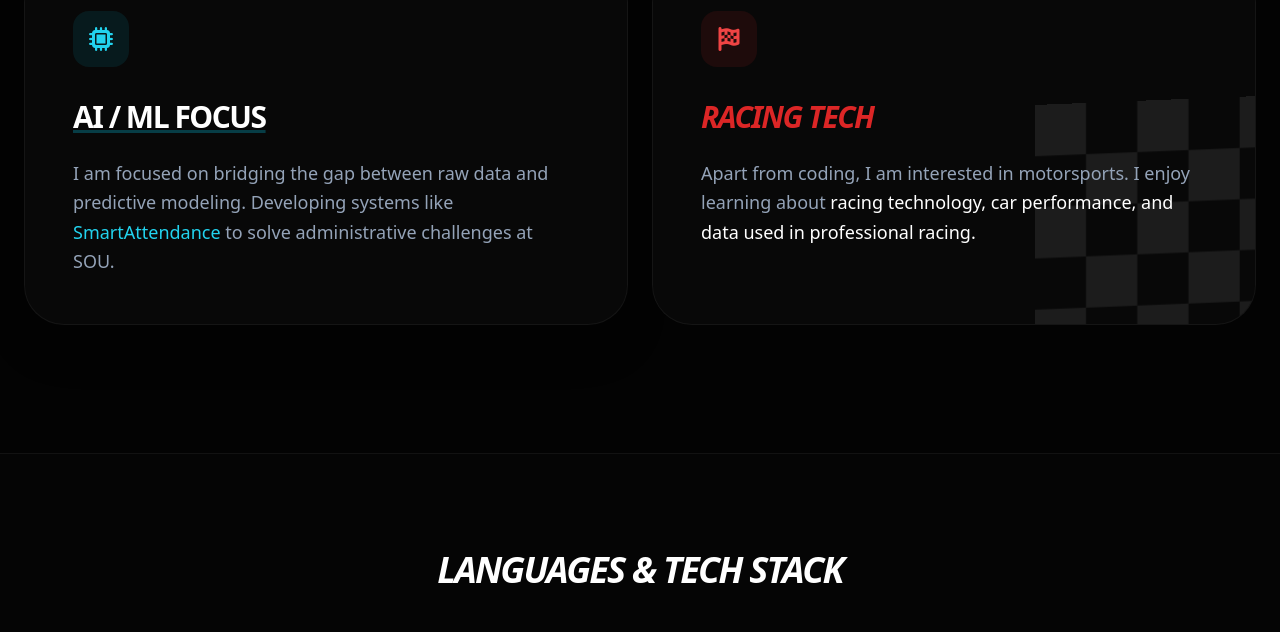
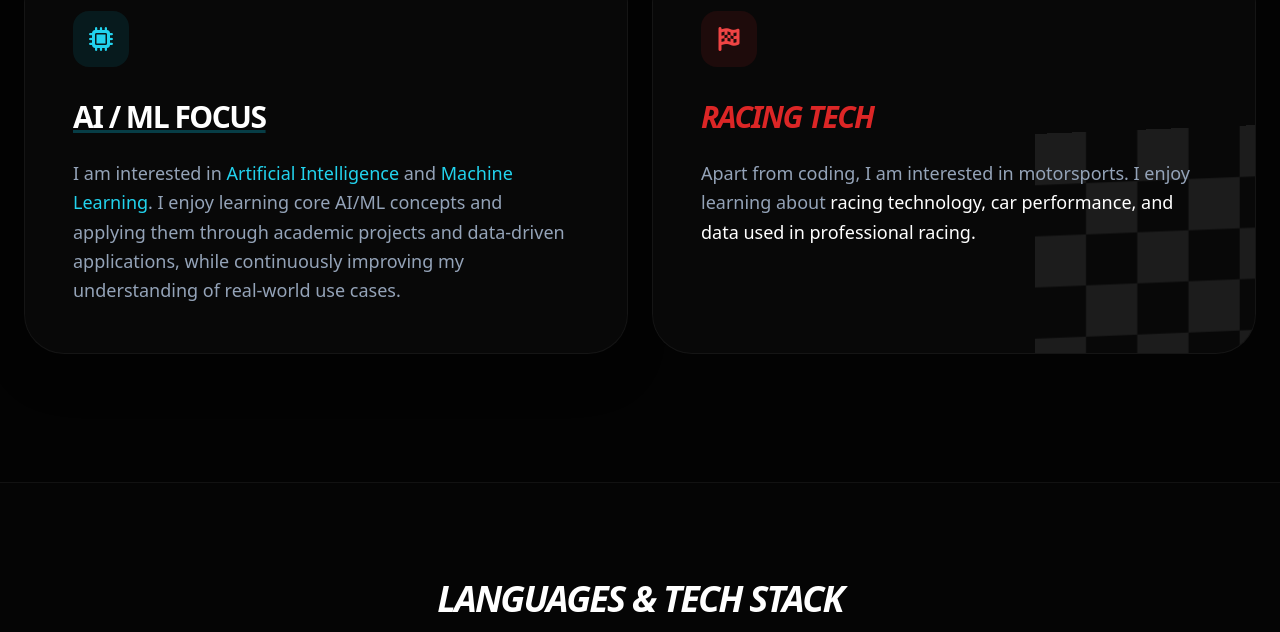
Before and after one commit to URVISHPATEL95/personal-portfolio, a plain HTML site: page index.html in a window 1280 px wide. Shown: the part 966-1598 px from the top of the page. Drawn offline with nearby package versions, Linux system fonts and the light colour scheme.

Commit message:
Update index.html

```diff
--- a/index.html
+++ b/index.html
@@ -84,8 +84,7 @@
             </div>
             <h2 class="text-3xl font-black mb-6 uppercase tracking-tighter text-white underline decoration-cyan-500/30">AI / ML Focus</h2>
             <p class="text-slate-400 leading-relaxed text-lg">
-                I am focused on bridging the gap between raw data and predictive modeling.
-                Developing systems like <span class="text-cyan-400">SmartAttendance</span> to solve administrative challenges at SOU.
+                I am interested in <span class="text-cyan-400">Artificial Intelligence</span> and <span class="text-cyan-400">Machine Learning</span>. I enjoy learning core AI/ML concepts and applying them through academic projects and data-driven applications, while continuously improving my understanding of real-world use cases.
             </p>
         </div>
 
```
